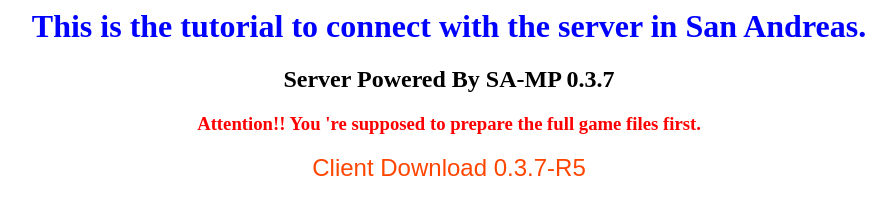
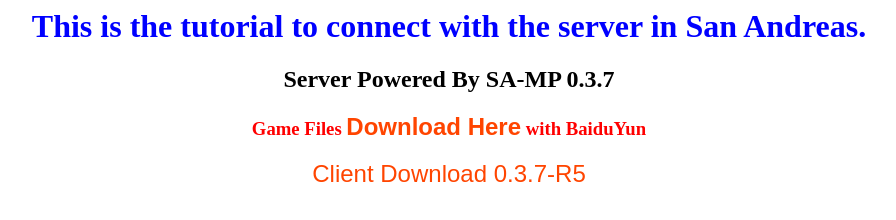
Before and after one commit to albertm88/albertm88.github.io, a plain HTML site: page main.html in a window 1280 px wide. Shown: the whole page, without its empty margins (191-1087 px from the left). Drawn offline with Linux system fonts and the light colour scheme.

Commit message:
Update main.html

```diff
--- a/main.html
+++ b/main.html
@@ -34,7 +34,7 @@
 <body>
 <h1>This is the tutorial to connect with the server in San Andreas.</h1>
 <h2>Server Powered By SA-MP 0.3.7</h2>
-<h3>Attention!! You 're supposed to prepare the full game files first.</h3>
+<h3>Game Files <a href="https://pan.baidu.com/s/1geGg4cb">Download Here</a> with BaiduYun </h3>
 <div id="ctnt">
     <a href="https://files.sa-mp.com/sa-mp-0.3.7-R5-1-install.exe">Client Download 0.3.7-R5</a>
 </div>
```
